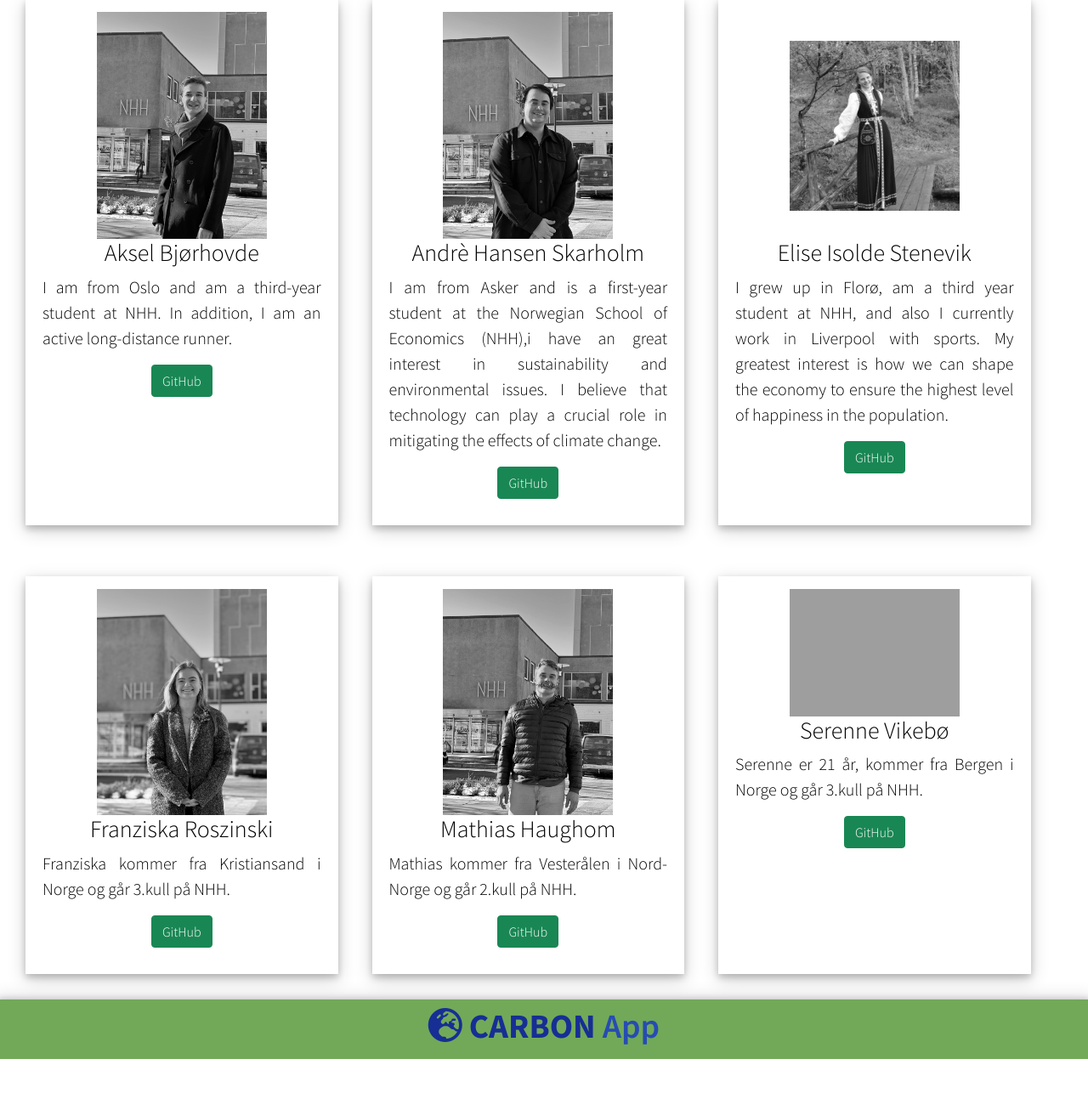
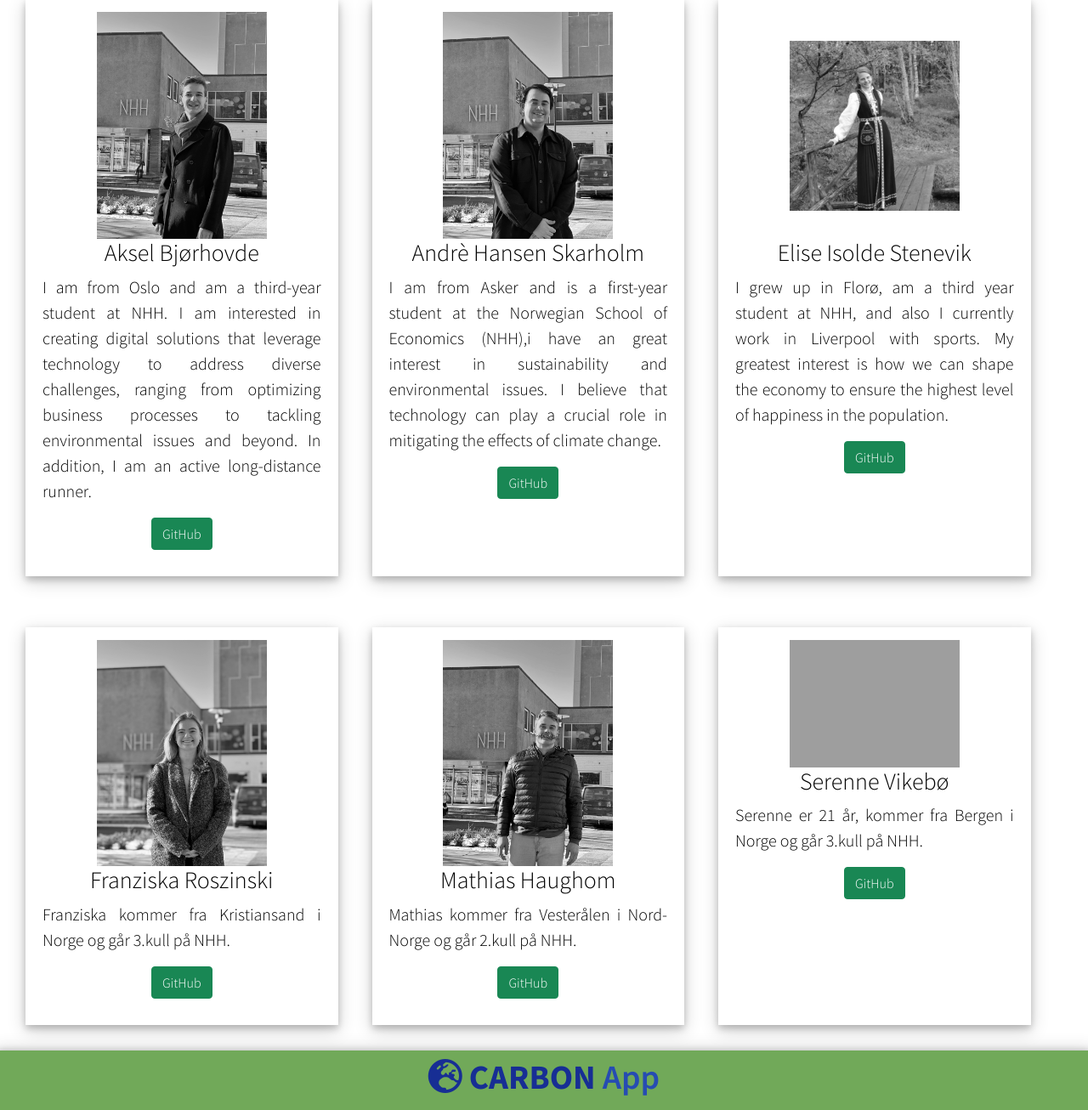
Before and after one commit to s222207/FOR19_NHH_GRP2, a Flask app: template carbon_app/templates/home.html in a window 1280 px wide. Shown: the part 917-2223 px from the top of the page at 85% size. Before the commit the page ends 2163 px from the top, so only its background shows below. Run offline with Flask 2, Linux system fonts and the light colour scheme; the template is opened without the code that fills it, so the values that code supplies are empty; some libraries are stand-ins or nearby versions; grey boxes are pictures that could not be loaded.

Commit message:
Update home.html

```diff
--- a/carbon_app/templates/home.html
+++ b/carbon_app/templates/home.html
@@ -44,7 +44,7 @@
                 <img class="img_developer" src="static/images/IMG_2537.jpeg" style="width:200px;" alt="Bilde av Aksel Bjorhovde">
                 <h3>Aksel Bjørhovde</h3>
                 <p>
-                    I am from Oslo and am a third-year student at NHH. In addition, I am an active long-distance runner.  <br>
+                    I am from Oslo and am a third-year student at NHH. I am interested in creating digital solutions that leverage technology to address diverse challenges, ranging from optimizing business processes to tackling environmental issues and beyond. In addition, I am an active long-distance runner.  <br>
                     <div style="display: flex; justify-content: center; align-items: center;">
                         <a type="button" class="btn btn-success" href="https://github.com/akselbjorhovde">GitHub</a>
                     </div>
```
